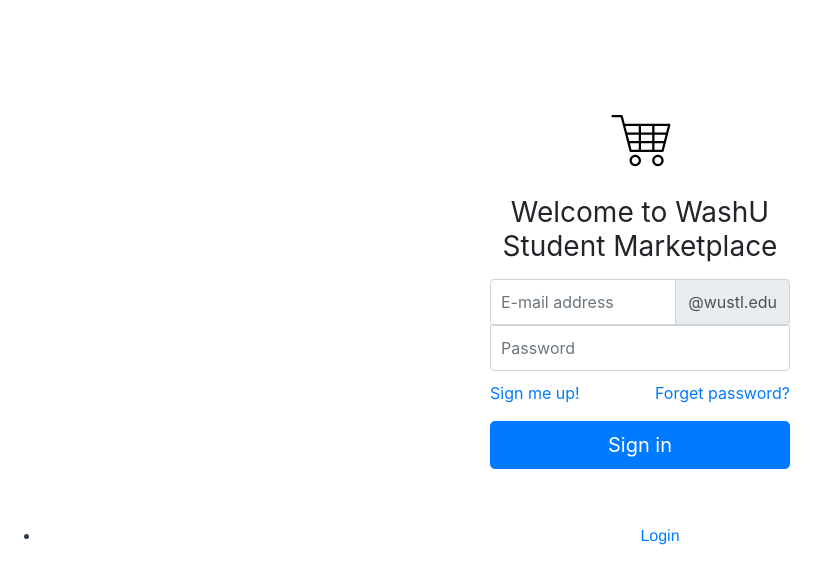
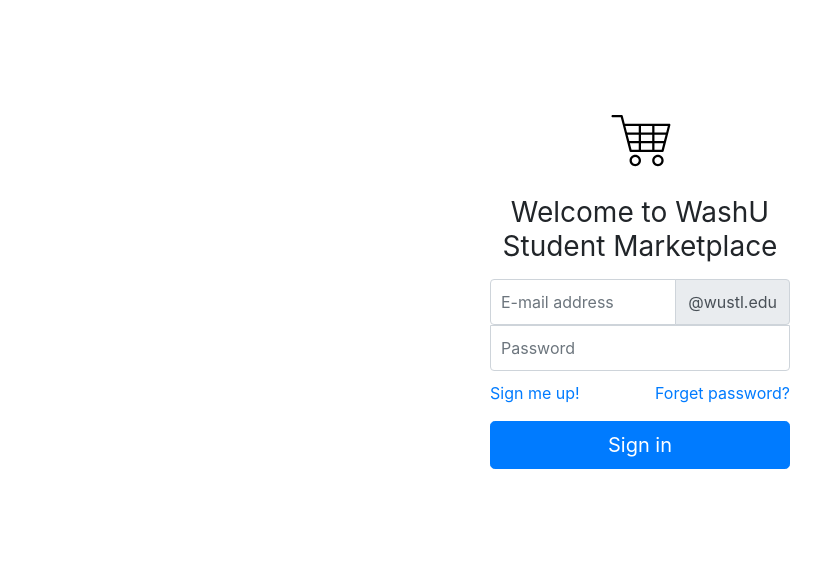
Before and after one commit to TiezhengShao/437_frontend, a Vue app: page /login in a window 1280 px wide. Shown: the top 584 px of the page, without its empty margins (0-829 px from the left). Built offline with nearby package versions, Linux system fonts and the light colour scheme; what vue-image-upload-resize would draw is missing.

Commit message:
changes-2

```diff
--- a/src/App.vue
+++ b/src/App.vue
@@ -7,7 +7,7 @@
       <!-- use router-link component for navigation. -->
       <!-- speccify the link by passing the `to` prop. -->
       <!-- `<router-link>` will be rendered as an `<a>` tag by default -->
-      <li v-if="$router.currentRoute.path == '/login' || $router.currentRoute.path == '/'"><router-link to="/login"  >Login</router-link></li>
+      <!--<li v-if="$router.currentRoute.path == '/login' || $router.currentRoute.path == '/'"><router-link to="/login"  >Login</router-link></li>-->
       <li v-if="false"><router-link to="/item/:id" >Item</router-link></li>
       <li v-if="false"><router-link to="/thanks" >Thanks</router-link></li>
 
@@ -38,9 +38,10 @@
 Vue.use(VueRouter);
 
 const routes = [
+  {path: '/', component: login, meta: {guest: true}},
   {path: '/login', component: login, meta: {guest: true}},
   // {path: '/verify', component: verify},
-  {path: '/new', component: itemUpload, meta: {requiresAuth: false}},
+  {path: '/new', component: itemUpload, meta: {requiresAuth: true}},
 
   //{path: '/item/:id', component: item, meta: {requiresAuth: true}},
   {path: '/thanks', component: thanks, meta: {requiresAuth: true}},
```
Also changed, not shown: 1 other file (tests, documents, lock files or other folders).
